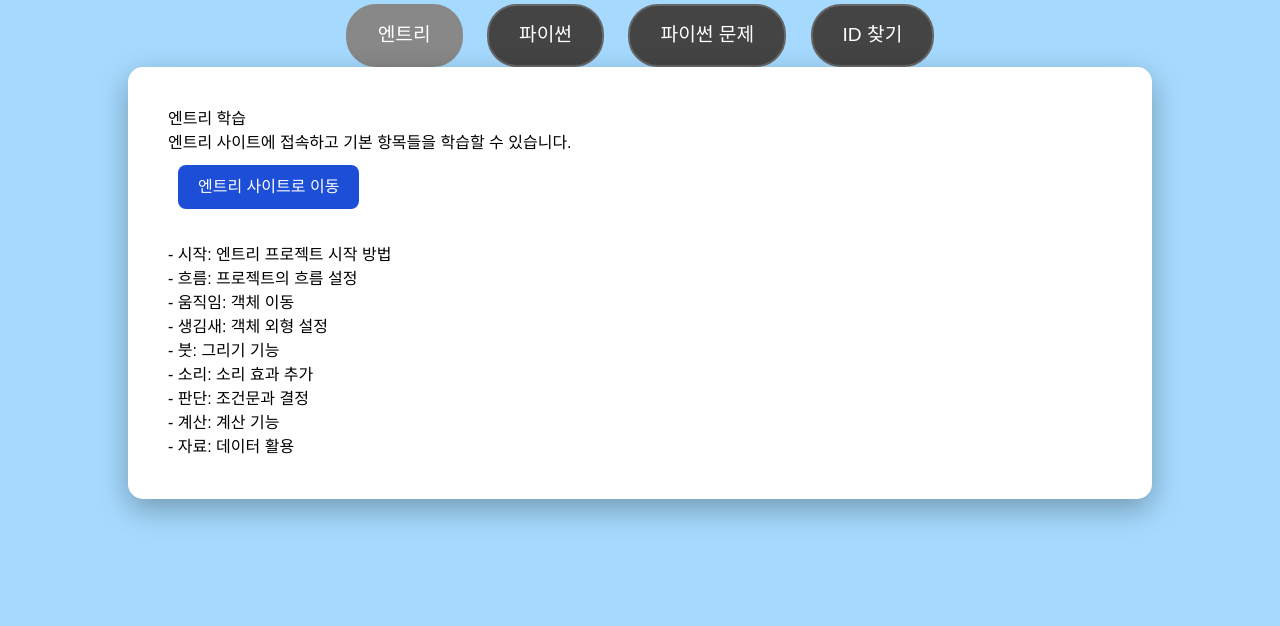
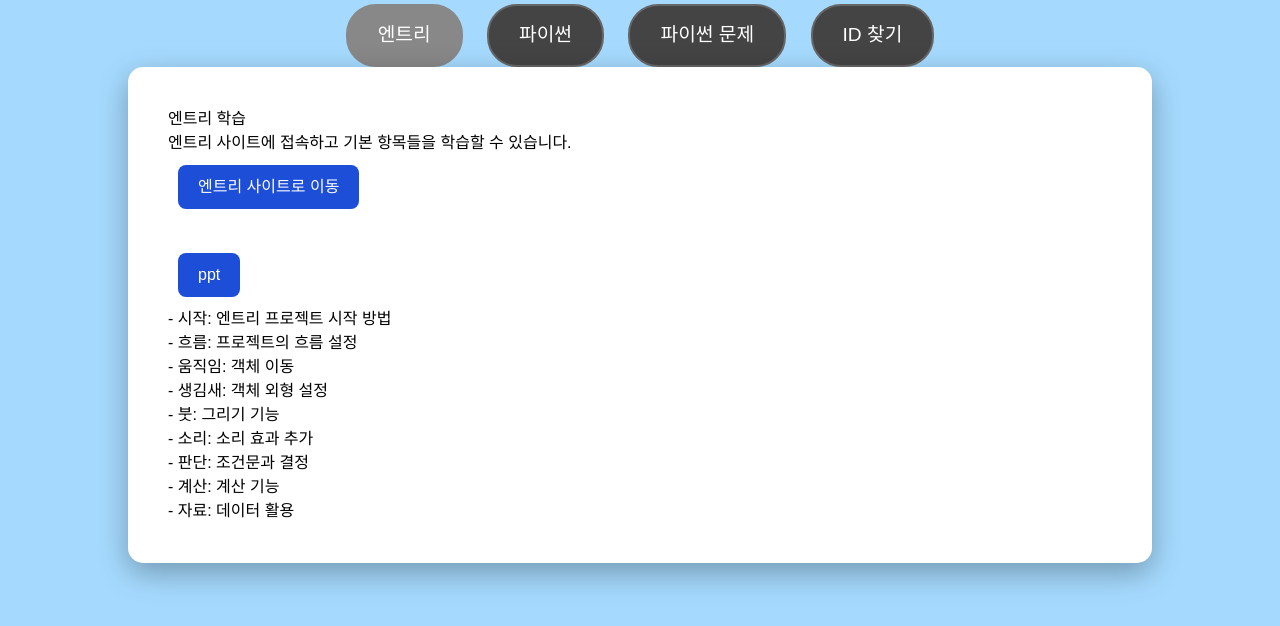
Before and after one commit to SongMinJun0428/-, a plain HTML site: page index.html in a window 1280 px wide. Shown: the part 106-732 px from the top of the page. Drawn offline with nearby package versions, Linux system fonts and the light colour scheme.

Commit message:
Add files via upload

```diff
--- a/index.html
+++ b/index.html
@@ -150,6 +150,7 @@
             <p>엔트리 사이트에 접속하고 기본 항목들을 학습할 수 있습니다.</p>
             <a href="https://playentry.org/" target="_blank" class="button">엔트리 사이트로 이동</a>
             <ul class="mt-6 text-left">
+                <a href="엔트리 기초.pdf" class="button">ppt</a>
                 <li>- 시작: 엔트리 프로젝트 시작 방법</li>
                 <li>- 흐름: 프로젝트의 흐름 설정</li>
                 <li>- 움직임: 객체 이동</li>
```
Also changed, not shown: 1 other file.
